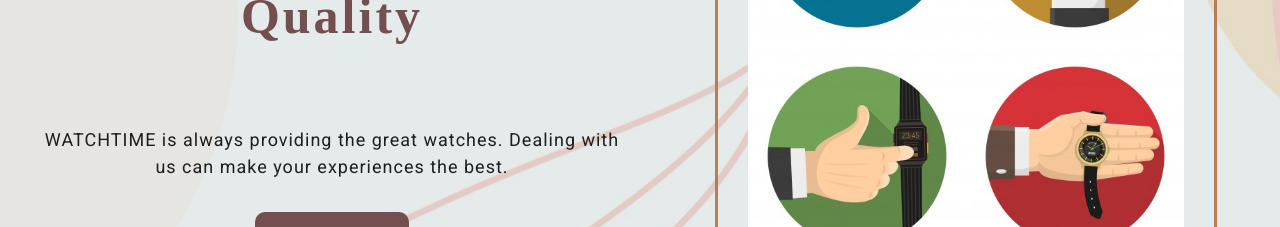
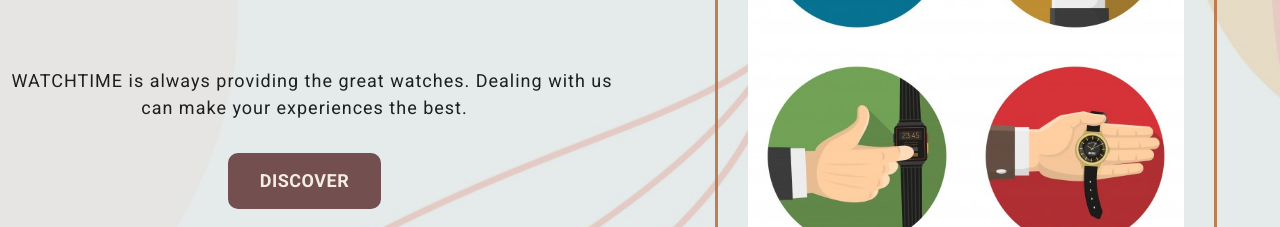
Before and after one commit to i-rehena14/watch-store, a React (Create React App) app: page / in a window 1280 px wide. Shown: the part 314-541 px from the top of the page. Built offline with nearby package versions, Linux system fonts and the light colour scheme; no server answers.

Commit message:
fixed alignment

```diff
--- a/src/Pages/Home/Banner/Banner.js
+++ b/src/Pages/Home/Banner/Banner.js
@@ -12,7 +12,7 @@
                 <Grid item xs={12} sm={12} md={6} style={{
                     color: '#47313',
                     paddingTop: '100px',
-                    paddingLeft: '60px',
+                    paddingLeft: '5px',
                     width: '60%'
                 }}>
                     <Typography variant="h6" sx={{
@@ -36,7 +36,8 @@
                     <Typography variant="P" style={{
                         marginBottom: '40px',
                         fontSize: '18px',
-                        letterSpacing: '1px'
+                        letterSpacing: '1px',
+                        paddingLeft: '15px'
                     }}>
                         WATCHTIME is always providing the great watches. Dealing with us can make your experiences the best.
                     </Typography>
```
